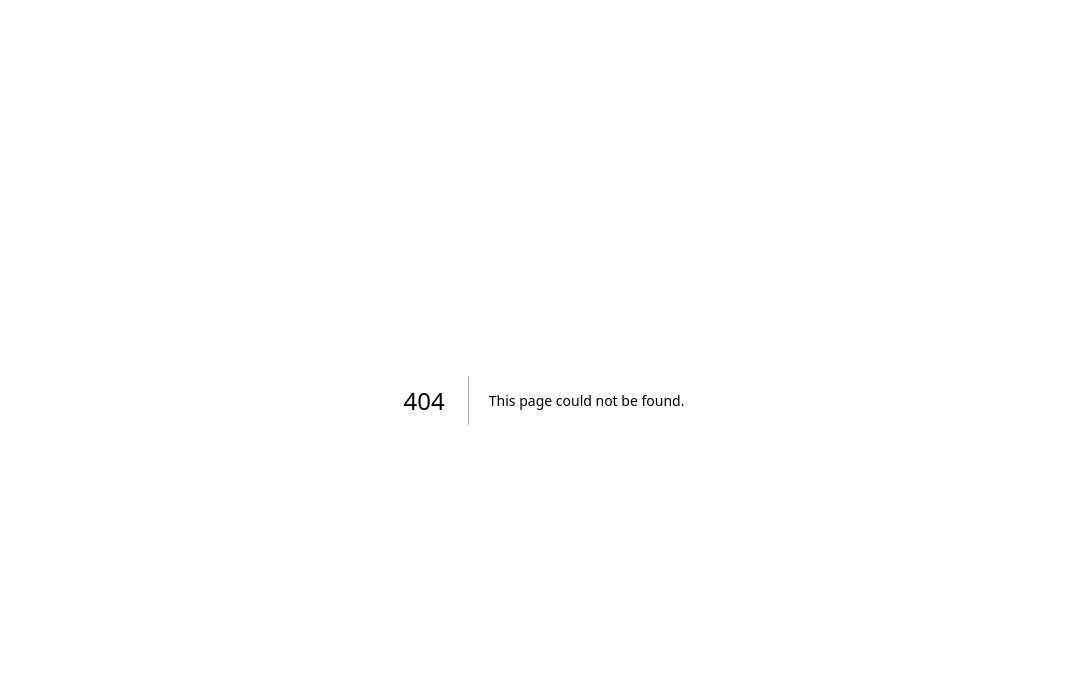
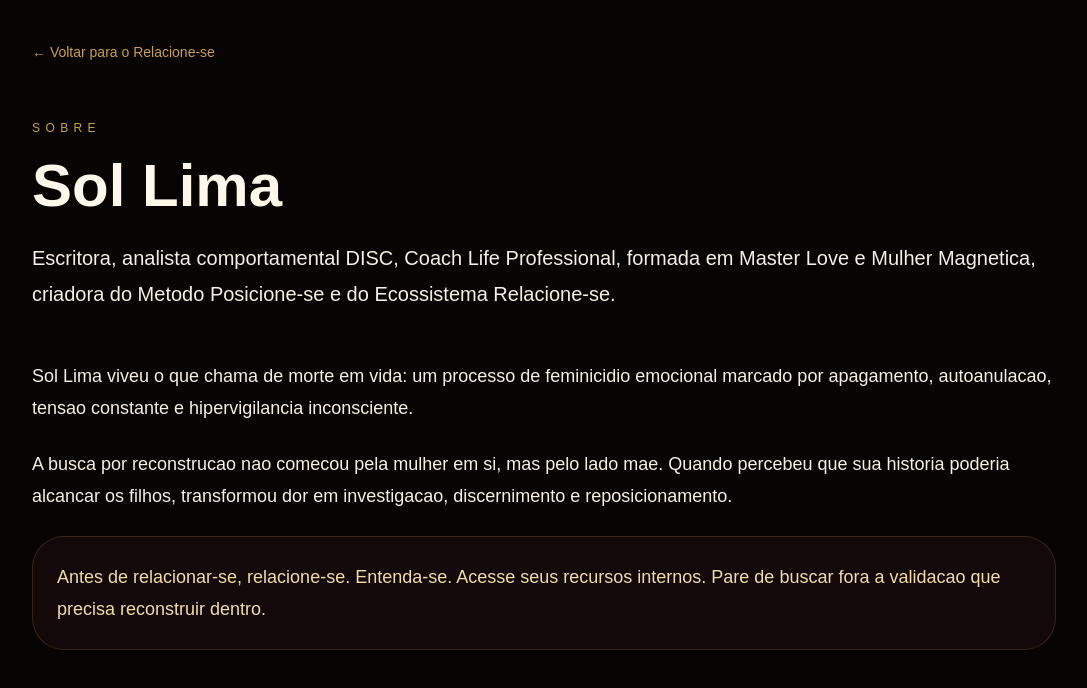
Before and after one commit to Sollimastudio/Tronco-ia, a Next.js app: page /sobre in a window 1280 px wide. Before the commit this address had no page. Shown: the top 688 px of the page, without its empty margins (96-1183 px from the left). Built offline with nearby package versions, Linux system fonts and the light colour scheme.

Commit message:
feat: criar pagina sobre Sol Lima

```diff
--- /dev/null
+++ b/src/app/sobre/page.tsx
@@ -0,0 +1,27 @@
+export default function SobrePage() {
+  return (
+    <main className="min-h-screen bg-[#080403] px-6 py-10 text-[#F7EFE3] sm:px-10 lg:px-16">
+      <div className="mx-auto max-w-5xl">
+        <a href="/" className="text-sm text-[#C9A04A]">← Voltar para o Relacione-se</a>
+        <section className="pt-14">
+          <p className="text-xs uppercase tracking-[0.45em] text-[#C9A04A]">Sobre</p>
+          <h1 className="mt-5 text-5xl font-black leading-tight text-[#FFF8EA] sm:text-6xl">Sol Lima</h1>
+          <p className="mt-6 text-xl leading-9 text-[#F7EFE3]/78">
+            Escritora, analista comportamental DISC, Coach Life Professional, formada em Master Love e Mulher Magnetica, criadora do Metodo Posicione-se e do Ecossistema Relacione-se.
+          </p>
+        </section>
+        <section className="mt-12 space-y-6 text-lg leading-8 text-[#F7EFE3]/76">
+          <p>
+            Sol Lima viveu o que chama de morte em vida: um processo de feminicidio emocional marcado por apagamento, autoanulacao, tensao constante e hipervigilancia inconsciente.
+          </p>
+          <p>
+            A busca por reconstrucao nao comecou pela mulher em si, mas pelo lado mae. Quando percebeu que sua historia poderia alcancar os filhos, transformou dor em investigacao, discernimento e reposicionamento.
+          </p>
+          <p className="rounded-[2rem] border border-[#C9A04A]/20 bg-[#13080A] p-6 text-[#F1DCA7]">
+            Antes de relacionar-se, relacione-se. Entenda-se. Acesse seus recursos internos. Pare de buscar fora a validacao que precisa reconstruir dentro.
+          </p>
+        </section>
+      </div>
+    </main>
+  );
+}
```
